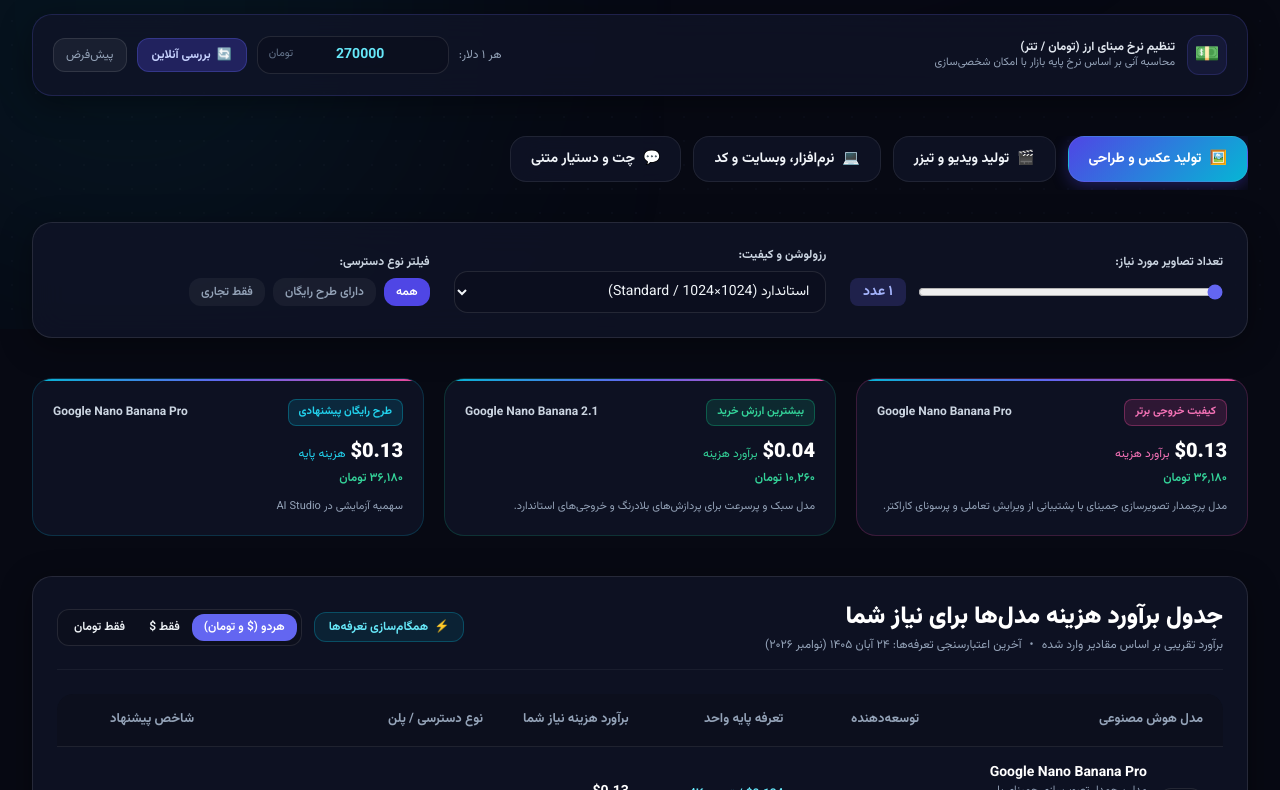
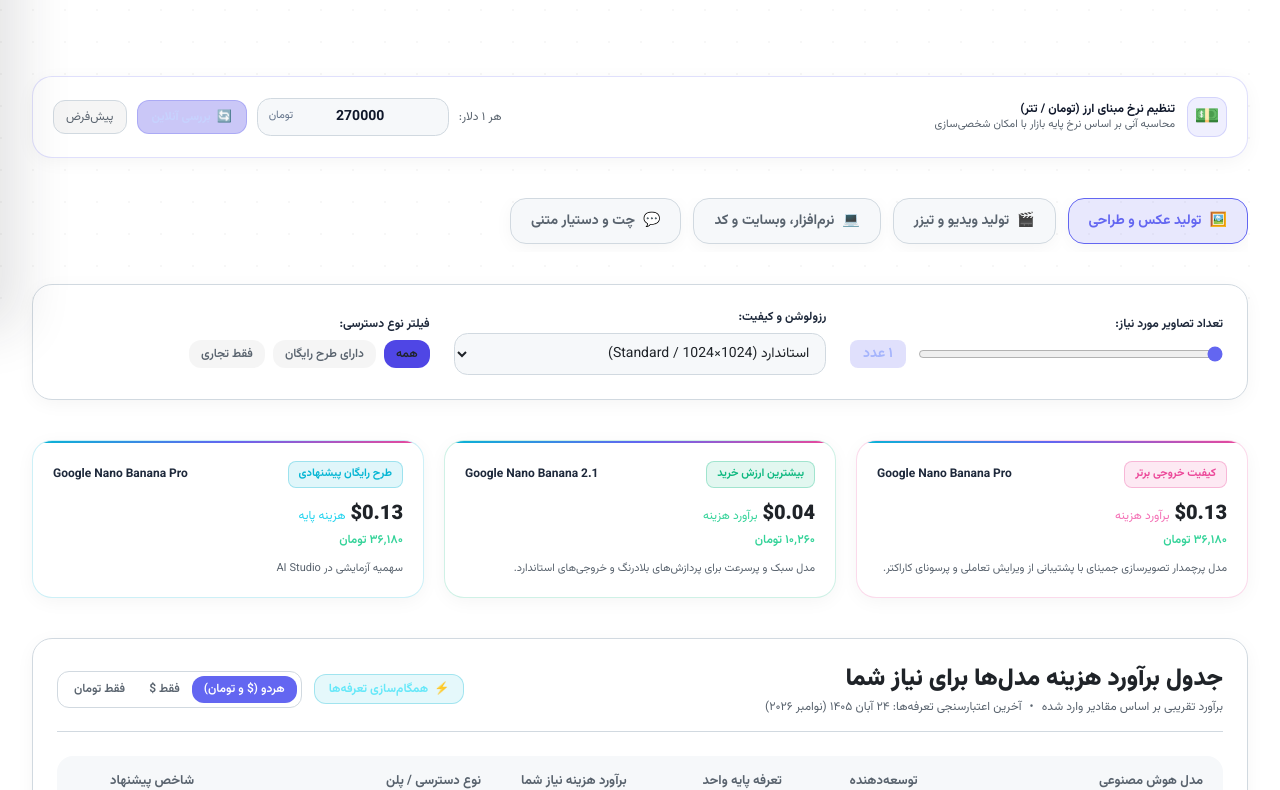
Before and after one commit to hashemsh/ai-projects-persian, a plain HTML site: page ai-cost-estimator/index.html in a window 1280 px wide. Shown: the part 471-1261 px from the top of the page. Drawn offline with nearby package versions, Linux system fonts and the light colour scheme.

Commit message:
feat(ai-cost-estimator): redesign with clean non-neon theme, shared header/footer, universal rocket scroll

```diff
--- a/ai-cost-estimator/assets/css/style.css
+++ b/ai-cost-estimator/assets/css/style.css
@@ -1,84 +1,224 @@
-/* AI Cost Estimator - Main Style (< 200 lines) */
+/* ==========================================================================
+   AI Cost Estimator - Clean Modern Software Stylesheet
+   Matching New Design Template & Persian Typography (Vazirmatn)
+   ========================================================================== */
+
+@import url('https://fonts.googleapis.com/css2?family=Vazirmatn:wght@300;400;500;600;700;800;900&display=swap');
 @import url('./components/estimator.css');
 
-body, button, input, select, textarea, table, th, td {
-  font-family: 'Vazirmatn', sans-serif !important;
+/* Universal Persian Typography */
+*, *::before, *::after {
+  font-family: 'Vazirmatn', -apple-system, BlinkMacSystemFont, "Segoe UI", Roboto, "Helvetica Neue", Arial, sans-serif;
+  box-sizing: border-box;
 }
 
+html, body, input, button, select, textarea, optgroup, table, th, td {
+  font-family: 'Vazirmatn', -apple-system, BlinkMacSystemFont, "Segoe UI", Roboto, "Helvetica Neue", Arial, sans-serif !important;
+}
+
+.font-mono, pre, code {
+  font-family: ui-monospace, SFMono-Regular, Menlo, Monaco, Consolas, "Liberation Mono", "Courier New", monospace !important;
+}
+
+body {
+  background-color: var(--bg);
+  color: var(--ink);
+  transition: background-color 0.25s ease, color 0.25s ease;
+}
+
+/* Tool Top Grid Gradient (Clean, Non-Neon) */
+.tool-gridbg {
+  position: fixed;
+  inset: 0;
+  pointer-events: none;
+  z-index: 0;
+  background-image:
+    radial-gradient(ellipse 80% 50% at 50% -20%, rgba(99, 102, 241, 0.08), transparent 70%),
+    radial-gradient(circle at 1px 1px, var(--line) 1px, transparent 0);
+  background-size: 100% 100%, 32px 32px;
+  opacity: 0.6;
+}
+
+[data-theme="light"] .tool-gridbg {
+  background-image:
+    radial-gradient(ellipse 80% 50% at 50% -20%, rgba(99, 102, 241, 0.06), transparent 70%),
+    radial-gradient(circle at 1px 1px, rgba(0, 0, 0, 0.04) 1px, transparent 0);
+  opacity: 0.8;
+}
+
+/* Glassmorphism Surface Cards */
 .glass-card {
-  background: rgba(17, 21, 40, 0.75);
-  backdrop-filter: blur(16px);
-  -webkit-backdrop-filter: blur(16px);
-  border: 1px solid rgba(255, 255, 255, 0.08);
+  background: var(--card);
+  border: 1px solid var(--line);
   border-radius: 1.25rem;
-  transition: border-color 0.25s ease, box-shadow 0.25s ease, transform 0.25s ease;
+  box-shadow: 0 4px 20px -2px rgba(0, 0, 0, 0.05);
+  transition: border-color 0.2s ease, box-shadow 0.2s ease, transform 0.2s ease;
 }
 
 .glass-card:hover {
-  border-color: rgba(99, 102, 241, 0.3);
+  border-color: rgba(99, 102, 241, 0.35);
 }
 
+/* Glass Inputs */
 .glass-input {
-  background: rgba(12, 15, 29, 0.7);
-  border: 1px solid rgba(255, 255, 255, 0.1);
+  background: var(--sub);
+  border: 1px solid var(--line);
   border-radius: 0.85rem;
-  color: #f1f5f9;
+  color: var(--ink);
   outline: none;
-  font-family: 'Vazirmatn', sans-serif !important;
   transition: all 0.2s ease;
 }
 
 .glass-input:focus {
   border-color: #6366f1;
-  box-shadow: 0 0 0 3px rgba(99, 102, 241, 0.2);
+  box-shadow: 0 0 0 3px rgba(99, 102, 241, 0.15);
+  background: var(--card);
 }
 
-.shadow-glass {
-  box-shadow: 0 8px 32px 0 rgba(0, 0, 0, 0.37);
+.glass-input::placeholder {
+  color: var(--mut);
 }
 
+/* Category Tabs */
+.category-tab {
+  background: var(--sub);
+  color: var(--mut);
+  border: 1px solid var(--line);
+  transition: all 0.2s ease;
+}
+
+.category-tab:hover {
+  color: var(--ink);
+  border-color: rgba(99, 102, 241, 0.4);
+}
+
+.category-tab.active {
+  background: rgba(99, 102, 241, 0.15) !important;
+  color: #6366f1 !important;
+  border-color: #6366f1 !important;
+  font-weight: 700;
+}
+
+[data-theme="dark"] .category-tab.active {
+  color: #a5b4fc !important;
+}
+
+/* Currency Toggle Pills */
+.currency-toggle-pill {
+  border-radius: 0.75rem;
+  padding: 0.35rem 0.75rem;
+  font-size: 0.75rem;
+  font-weight: 600;
+  color: var(--mut);
+  cursor: pointer;
+  white-space: nowrap;
+  transition: all 0.2s ease;
+}
+
+.currency-toggle-pill:hover {
+  color: var(--ink);
+}
+
+.currency-toggle-pill.active {
+  background: #6366f1;
+  color: #ffffff;
+}
+
+/* Table Styling */
+.comparison-table th {
+  background: var(--sub) !important;
+  color: var(--mut) !important;
+  border-bottom: 1px solid var(--line) !important;
+}
+
+.comparison-table td {
+  border-bottom: 1px solid var(--line) !important;
+  color: var(--ink) !important;
+}
+
+.comparison-table tr:hover td {
+  background: rgba(99, 102, 241, 0.05) !important;
+}
+
+.model-logo-box {
+  background: var(--sub);
+  border: 1px solid var(--line);
+}
+
+/* Badges */
 .badge-best-quality {
-  background: rgba(236, 72, 153, 0.15);
-  border: 1px solid rgba(236, 72, 153, 0.35);
-  color: #f472b6;
-  white-space: nowrap;
-  display: inline-flex;
-  align-items: center;
+  background: rgba(236, 72, 153, 0.12);
+  border: 1px solid rgba(236, 72, 153, 0.3);
+  color: #ec4899;
 }
 
 .badge-best-value {
-  background: rgba(16, 185, 129, 0.15);
-  border: 1px solid rgba(16, 185, 129, 0.35);
-  color: #34d399;
-  white-space: nowrap;
-  display: inline-flex;
-  align-items: center;
+  background: rgba(16, 185, 129, 0.12);
+  border: 1px solid rgba(16, 185, 129, 0.3);
+  color: #10b981;
 }
 
 .badge-free {
-  background: rgba(6, 182, 212, 0.15);
-  border: 1px solid rgba(6, 182, 212, 0.35);
-  color: #22d3ee;
-  white-space: nowrap;
-  display: inline-flex;
-  align-items: center;
+  background: rgba(6, 182, 212, 0.12);
+  border: 1px solid rgba(6, 182, 212, 0.3);
+  color: #06b6d4;
 }
 
-.badge-paid {
-  background: rgba(99, 102, 241, 0.15);
-  border: 1px solid rgba(99, 102, 241, 0.35);
-  color: #818cf8;
-  white-space: nowrap;
-  display: inline-flex;
-  align-items: center;
+/* Light Theme Overrides */
+[data-theme="light"] .text-white {
+  color: var(--ink) !important;
 }
 
-.category-tab {
-  transition: all 0.2s ease;
+[data-theme="light"] .text-slate-200 {
+  color: #0f172a !important;
 }
 
-.category-tab.active {
-  background: linear-gradient(135deg, #4f46e5 0%, #06b6d4 100%);
-  color: #ffffff;
-  box-shadow: 0 4px 16px rgba(79, 70, 229, 0.35);
+[data-theme="light"] .text-slate-300 {
+  color: #1e293b !important;
 }
+
+[data-theme="light"] .text-slate-400 {
+  color: var(--mut) !important;
+}
+
+[data-theme="light"] .text-slate-500 {
+  color: #64748b !important;
+}
+
+[data-theme="light"] .bg-dark-950 {
+  background-color: var(--sub) !important;
+}
+
+[data-theme="light"] .bg-dark-900 {
+  background-color: var(--card) !important;
+}
+
+[data-theme="light"] .border-white\/5,
+[data-theme="light"] .border-white\/10 {
+  border-color: var(--line) !important;
+}
+
+[data-theme="light"] .bg-white\/5,
+[data-theme="light"] .bg-white\/10 {
+  background-color: rgba(0, 0, 0, 0.04) !important;
+}
+
+[data-theme="light"] #usd-rate-input {
+  color: #0f172a !important;
+}
+
+/* Custom Scrollbars */
+::-webkit-scrollbar {
+  width: 7px;
+  height: 7px;
+}
+::-webkit-scrollbar-track {
+  background: var(--bg);
+}
+::-webkit-scrollbar-thumb {
+  background: var(--line);
+  border-radius: 9999px;
+}
+::-webkit-scrollbar-thumb:hover {
+  background: var(--mut);
+}
--- a/ai-cost-estimator/index.html
+++ b/ai-cost-estimator/index.html
@@ -1,5 +1,5 @@
 <!DOCTYPE html>
-<html lang="fa" dir="rtl">
+<html lang="fa" dir="rtl" data-theme="dark">
 <head>
   <meta charset="UTF-8">
   <meta name="viewport" content="width=device-width, initial-scale=1.0">
@@ -16,6 +16,14 @@
   <link rel="preconnect" href="https://fonts.googleapis.com">
   <link rel="preconnect" href="https://fonts.gstatic.com" crossorigin>
   <link href="https://fonts.googleapis.com/css2?family=Vazirmatn:wght@300;400;500;600;700;800;900&display=swap" rel="stylesheet">
+  <link rel="stylesheet" href="../assets/css/hub-theme.css?v=6">
+  <script>
+    (function() {
+      var t = localStorage.getItem('hub-theme') || (window.matchMedia('(prefers-color-scheme: light)').matches ? 'light' : 'dark');
+      document.documentElement.setAttribute('data-theme', t);
+      if (t === 'light') document.documentElement.classList.add('light-theme');
+    })();
+  </script>
   <script>
     const _origWarn = console.warn;
     console.warn = (...args) => { if (typeof args[0] === 'string' && args[0].includes('cdn.tailwindcss.com')) return; _origWarn.apply(console, args); };
@@ -23,30 +31,34 @@
   <script src="https://cdn.tailwindcss.com"></script>
   <script>
     tailwind.config = {
-      darkMode: 'class',
-      theme: { extend: { fontFamily: { vazir: ['Vazirmatn', 'sans-serif'], sans: ['Vazirmatn', 'sans-serif'] }, colors: { dark: { 950: '#070913', 900: '#0c0f1d', 850: '#111528', 800: '#171c34' } }, boxShadow: { glass: '0 8px 32px 0 rgba(0, 0, 0, 0.37)' } } }
-    }
+      darkMode: ['class', '[data-theme="dark"]'],
+      theme: {
+        extend: {
+          fontFamily: { vazir: ['Vazirmatn', 'sans-serif'], sans: ['Vazirmatn', 'sans-serif'] },
+          colors: {
+            brand: '#6366f1',
+            dark: { 950: 'var(--bg)', 900: 'var(--card)', 850: 'var(--sub)', 800: 'var(--line)' }
+          }
+        }
+      }
+    };
   </script>
   <link rel="stylesheet" href="assets/css/style.css">
-  <link rel="stylesheet" href="../assets/css/components/shared-nav.css">
 </head>
-<body data-root="sub" class="bg-dark-950 text-slate-100 font-vazir min-h-screen relative overflow-x-hidden selection:bg-indigo-500 selection:text-white">
-  <div class="fixed inset-0 pointer-events-none z-0 overflow-hidden" aria-hidden="true">
-    <div class="absolute -top-32 right-1/4 w-96 h-96 bg-indigo-600/20 rounded-full blur-[140px]"></div>
-    <div class="absolute top-1/3 -left-20 w-[420px] h-[420px] bg-cyan-500/15 rounded-full blur-[160px]"></div>
-    <div class="absolute inset-0 bg-[radial-gradient(#1e293b_1px,transparent_1px)] [background-size:24px_24px] opacity-15"></div>
-  </div>
+<body data-root="sub" class="font-vazir min-h-screen relative overflow-x-hidden selection:bg-indigo-500 selection:text-white">
+  <!-- Clean Subtle Grid Background (Zero Neon) -->
+  <div class="tool-gridbg" aria-hidden="true"></div>
 
   <div class="relative z-10 max-w-7xl mx-auto px-4 sm:px-6 lg:px-8 py-6 md:py-8 flex flex-col min-h-screen">
     <header id="shared-header"></header>
 
     <!-- Hero Title Section -->
     <section class="text-center my-14 md:my-20 py-4 relative" aria-labelledby="main-heading">
-      <div class="inline-flex items-center gap-2 px-4 py-1.5 rounded-full glass-card border-amber-500/35 bg-amber-500/10 text-amber-300 text-xs md:text-sm font-semibold mb-6 shadow-sm">
-        <span>⚡ نسخه بتا و در حال توسعه ⏳</span><span class="text-amber-500/50">•</span><span class="text-cyan-400 font-mono">AI Cost &amp; Model Estimator</span>
+      <div class="inline-flex items-center gap-2 px-4 py-1.5 rounded-full bg-indigo-500/10 border border-indigo-500/25 text-indigo-500 dark:text-indigo-400 text-xs md:text-sm font-semibold mb-6">
+        <span>⚡ راهنمای مقایسه و برآورد هزینه‌ها</span><span class="text-slate-400 dark:text-slate-500">•</span><span class="text-indigo-600 dark:text-indigo-400 font-mono">AI Cost &amp; Model Estimator</span>
       </div>
       <h1 id="main-heading" class="text-3xl sm:text-4xl md:text-5xl lg:text-6xl font-black tracking-tight text-white mb-6 leading-tight">
-        محاسبه‌گر و مقایسه‌گر هوشمند <span class="bg-gradient-to-r from-cyan-400 via-indigo-400 to-pink-400 bg-clip-text text-transparent">هزینه مدل‌های AI</span>
+        محاسبه‌گر و مقایسه‌گر هوشمند <span class="bg-gradient-to-r from-cyan-500 via-indigo-500 to-pink-500 bg-clip-text text-transparent">هزینه مدل‌های AI</span>
       </h1>
       <p class="max-w-3xl mx-auto text-xs sm:text-sm md:text-base text-slate-400 leading-relaxed">
         برآورد تقریبی و مقایسه شفاف هزینه‌های تولید عکس (Google Nano Banana, Midjourney v8.2)، ویدیو (Seedance 2.5, Runway)، کدنویسی (Claude 3.7 Sonnet, DeepSeek V4-Pro) و چت به دلار و معادل تومان.
```
Also changed, not shown: 1 other file.
